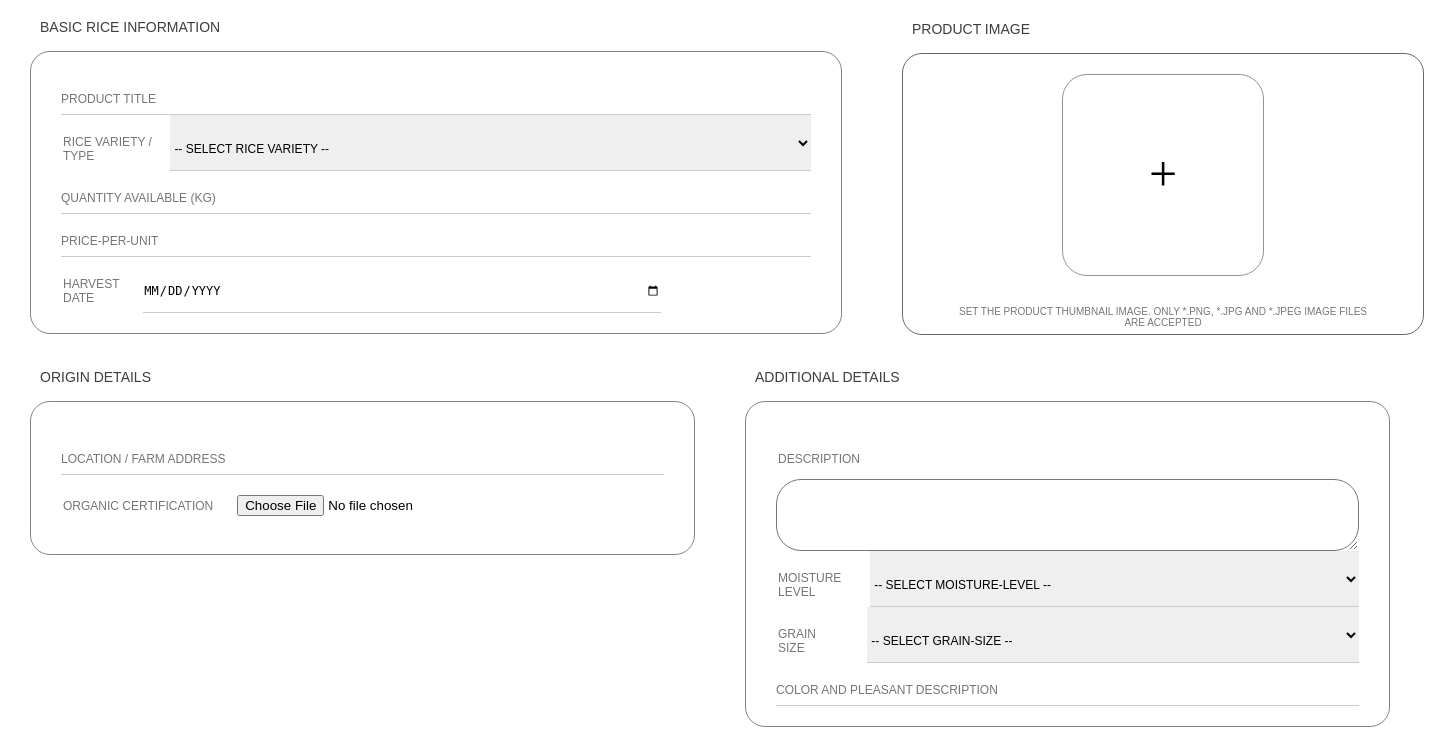
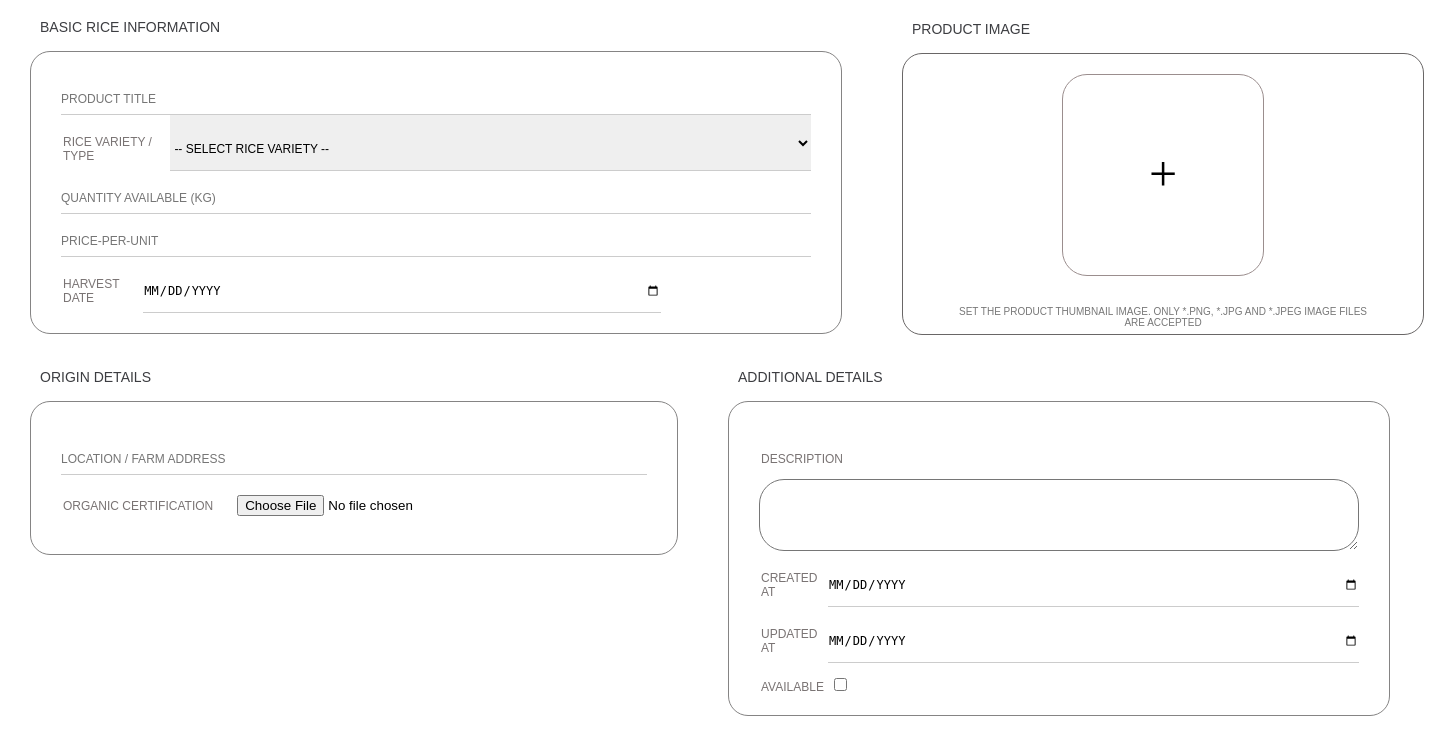
Before and after one commit to Fazlur22388/RiceLink, a PHP site: page /add_posts.php in a window 1440 px wide. Shown: the part 581-1328 px from the top of the page. After the commit the page ends 1297 px from the top, so only its background shows below. Run offline with PHP 8.4, Linux system fonts and the light colour scheme.

Commit message:
Updated add posts page

```diff
--- a/farmer_module/add_posts.php
+++ b/farmer_module/add_posts.php
@@ -319,6 +319,38 @@ if ($_SERVER["REQUEST_METHOD"] === "POST") {
       float: right;
       margin-right: 50px;
     }
+
+    .availability{
+      margin-top: 12px;
+    }
+
+    .sec-3 p{
+      text-align: center;
+    }
+
+    /* .price-info{
+      border: 1px solid rgb(133, 132, 132);
+      padding: 10px;
+      border-radius: 20px;
+      width: 700px;
+      margin-left: 400px;
+      background-color: #46a064;
+      /* color: white;
+    }*/
+
+    /* .dtls {
+      display: flex;
+      gap: 280px;
+      font-weight: bolder;
+      color: white;
+
+    }
+
+    .dtls h3{
+      margin-left: 20px;
+      text-transform: uppercase;
+      font-size: 15px;
+    } */
   </style>
 </head>
 
@@ -476,47 +481,43 @@ if ($_SERVER["REQUEST_METHOD"] === "POST") {
                 </div>
               </div>
             </div>
-
             <div class="box-1">
               <div class="display-group">
-                <div class="moisture-level">
-                  <label>Moisture Level</label>
-                  <select name="moisture-level" id="moisture-level">
-                    <option value="">-- Select moisture-level --</option>
-                    <option value="level-1">Below 12%</option>
-                    <option value="level-2">12% - 14%</option>
-                    <option value="level-3">14% - 16%</option>
-                    <option value="level-4">16% - 18%</option>
-                    <option value="level-5">Above 18%</option>
-                  </select>
-                </div>
-              </div>
-
-              <div class="display-group">
-                <div class="grain-size">
-                  <label>Grain Size</label>
-                  <select name="grain-size" id="grain-size">
-                    <option value="">-- Select grain-size --</option>
-                    <option value="size-1">Small (<= 5.0mm)</option>
-                    <option value="size-2">Medium (5.1 - 6.5mm)</option>
-                    <option value="size-3">Long (6.6 - 7.5mm)</option>
-                    <option value="size-4">Extra Long (>= 7.6mm)</option>
-                  </select>
+                <div class="harvest-date">
+                  <label for="created-at">Created At</label>
+                  <input type="date" id="created-at">
                 </div>
               </div>
             </div>
-
             <div class="box-1">
               <div class="display-group">
-                <input
-                  type="text"
-                  name="color-desc"
-                  placeholder="Color and Pleasant Description" required/>
+                <div class="harvest-date">
+                  <label for="updated-at">Updated At</label>
+                  <input type="date" id="updated-at">
+                </div>
+              </div>
+            </div>
+            <div class="box-1">
+              <div class="display-group">
+                <div class="availability">
+                  <label for="availability">Available</label>
+                  <input type="checkbox" id="availability">
+                </div>
               </div>
             </div>
           </div>
         </div>
       </div>
+
+      <!-- <div class="sec-3">
+          <p>Maximum wholesale Price</p>
+          <div class="price-info">
+            <div class="dtls">
+              <h3>Rice Veriety</h3>
+              <h3>Price per Unit (Kg)</h3>
+            </div>
+          </div>
+        </div> -->
     </form>
   </div>
 
```
Also changed, not shown: other parts of farmer_module/add_posts.php (+3 -30 lines).
